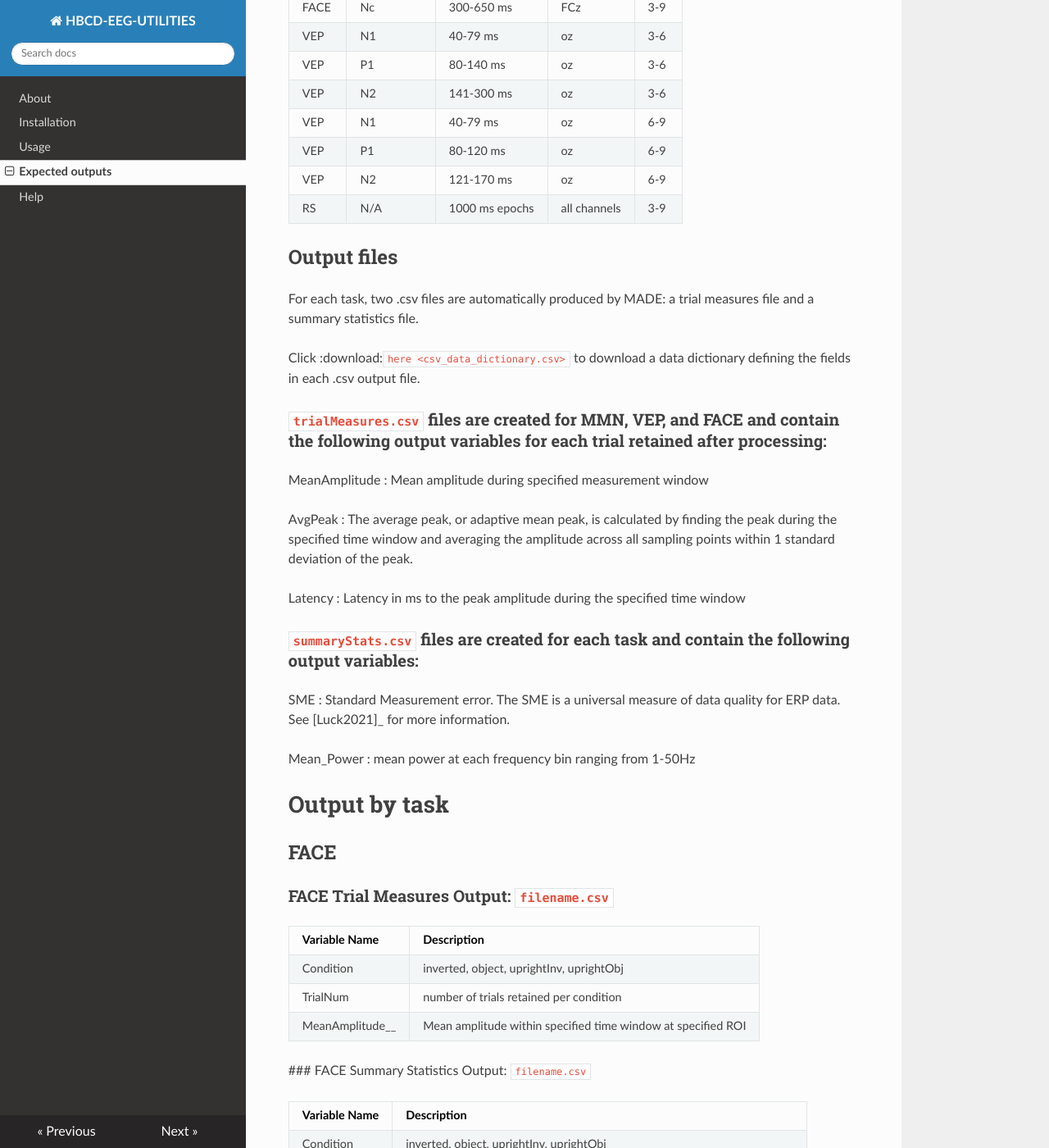
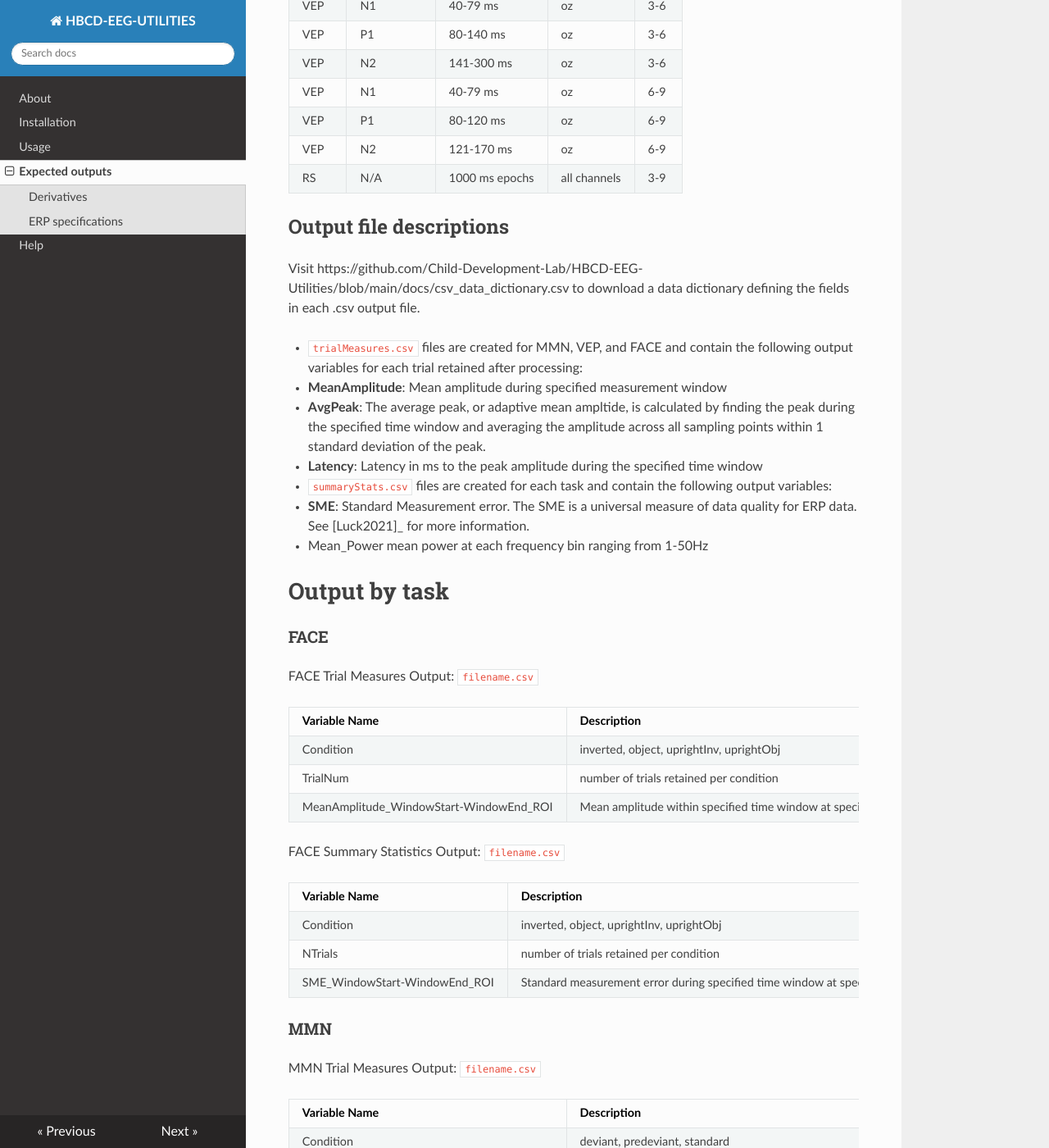
Before and after one commit to Child-Development-Lab/HBCD-EEG-Utilities, an MkDocs documentation site: the page built from docs/expected-outputs.md, in a window 1280 px wide and 1400 px high, scrolled down 1468 px. Shown: the whole window at 82% size. Built offline with MkDocs 1.6.1, drawn with Linux system fonts in a browser that asks for light colours; nearby versions of some CDN libraries; some of the changed text lies outside the part shown.

Commit message:
Update expected-outputs.md

```diff
--- a/docs/expected-outputs.md
+++ b/docs/expected-outputs.md
@@ -46,101 +46,94 @@
 | VEP  | N1        | 40-79 ms      | oz   | 6-9 |
 | VEP  | P1        | 80-120 ms     | oz   | 6-9 |
 | VEP  | N2        | 121-170 ms    | oz   | 6-9 |
-| RS   | N/A       | 1000 ms epochs| all channels   | 3-9 | power |
+| RS   | N/A       | 1000 ms epochs| all channels   | 3-9 |
 
 
-## Output files
+## Output file descriptions
 
-For each task, two .csv files are automatically produced by MADE: a trial measures file and a summary statistics file.
+Visit https://github.com/Child-Development-Lab/HBCD-EEG-Utilities/blob/main/docs/csv_data_dictionary.csv to download a data dictionary defining the fields in each .csv output file.
 
-Click :download:`here <csv_data_dictionary.csv>` to download a data dictionary defining the fields in each .csv output file.
+- ``trialMeasures.csv`` files are created for MMN, VEP, and FACE and contain the following output variables for each trial retained after processing:
 
-### ``trialMeasures.csv`` files are created for MMN, VEP, and FACE and contain the following output variables for each trial retained after processing:
+- **MeanAmplitude**: Mean amplitude during specified measurement window
 
-MeanAmplitude
-: Mean amplitude during specified measurement window
+- **AvgPeak**: The average peak, or adaptive mean ampltide, is calculated by finding the peak during the specified time window and averaging the amplitude across all sampling points within 1 standard deviation of the peak.
 
-AvgPeak
-: The average peak, or adaptive mean peak, is calculated by finding the peak during the specified time window and averaging the amplitude across all sampling points within 1 standard deviation of the peak.
+- **Latency**: Latency in ms to the peak amplitude during the specified time window
 
-Latency
-: Latency in ms to the peak amplitude during the specified time window
+- ``summaryStats.csv`` files are created for each task and contain the following output variables:
 
+- **SME**: Standard Measurement error. The SME is a universal measure of data quality for ERP data. See [Luck2021]_ for more information.
 
-### ``summaryStats.csv`` files are created for each task and contain the following output variables:
-
-SME
-: Standard Measurement error. The SME is a universal measure of data quality for ERP data. See [Luck2021]_ for more information.
-
-Mean_Power
-: mean power at each frequency bin ranging from 1-50Hz
+- Mean_Power
+ mean power at each frequency bin ranging from 1-50Hz
 
 # Output by task
 
-## FACE
+### FACE
 
-### FACE Trial Measures Output: `filename.csv`
+FACE Trial Measures Output: `filename.csv`
 
 | Variable Name | Description                              |
 |---------------|------------------------------------------|
 | Condition | inverted, object, uprightInv, uprightObj |
 | TrialNum | number of trials retained per condition |
-| MeanAmplitude_<WindowStart-WindowEnd>_<ROI> | Mean amplitude within specified time window at specified ROI |
+| MeanAmplitude_WindowStart-WindowEnd_ROI | Mean amplitude within specified time window at specified ROI |
 
 
- ### FACE Summary Statistics Output: `filename.csv`
+FACE Summary Statistics Output: `filename.csv`
 
 | Variable Name | Description                              |
 |---------------|------------------------------------------|
 | Condition | inverted, object, uprightInv, uprightObj |
 | NTrials | number of trials retained per condition |
-| SME_<WindowStart-WindowEnd>_<ROI> | Standard measurement error during specified time window at specified ROI |
+| SME_WindowStart-WindowEnd_ROI | Standard measurement error during specified time window at specified ROI |
 
 
-## MMN
+### MMN
 
-### MMN Trial Measures Output: `filename.csv`
+MMN Trial Measures Output: `filename.csv`
 
 | Variable Name | Description                              |
 |---------------|------------------------------------------|
 | Condition | deviant, predeviant, standard |
 | TrialNum | number of trials retained per condition |
-| MeanAmplitude_<WindowStart-WindowEnd>_<ROI> | Mean amplitude within specified time window at specified ROI |
-| Peak_<WindowStart-WindowEnd>_<ROI> | Adaptive mean amplitude within specified time window at specified ROI |
-| Latency_<WindowStart-WindowEnd>_<ROI> | Latency to peak within specified time window at specified ROI |
+| MeanAmplitude_WindowStart-WindowEnd_ROI | Mean amplitude within specified time window at specified ROI |
+| Peak_WindowStart-WindowEnd_ROI | Adaptive mean amplitude within specified time window at specified ROI |
+| Latency_WindowStart-WindowEnd_ROI | Latency to peak within specified time window at specified ROI |
 
-### MMN Summary Statistics Output: `filename.csv`
+MMN Summary Statistics Output: `filename.csv`
 
 | Variable Name | Description                              |
 |---------------|------------------------------------------|
 | Condition | deviant, predeviant, standard |
 | NTrials | number of trials retained per condition |
-| SME_<WindowStart-WindowEnd>_<ROI> | Standard measurement error during specified time window at specified ROI |
+| SME_WindowStart-WindowEnd_ROI | Standard measurement error during specified time window at specified ROI |
 
 
-## Visual Evoked Potential
+### Visual Evoked Potential
 
-### VEP Trial Measures Output: `filename.csv`
+VEP Trial Measures Output: `filename.csv`
 
 | Variable Name | Description                              |
 |---------------|------------------------------------------|
 | Condition | VEP |
 | TrialNum | number of trials retained per condition |
-| MeanAmplitude_<WindowStart-WindowEnd>_<ROI> | Mean amplitude within specified time window at specified ROI |
-| Peak_<WindowStart-WindowEnd>_<ROI> | Adaptive mean amplitude within specified time window at specified ROI |
-| Latency_<WindowStart-WindowEnd>_<ROI> | Latency to peak within specified time window at specified ROI |
+| MeanAmplitude_WindowStart-WindowEnd_ROI | Mean amplitude within specified time window at specified ROI |
+| Peak_WindowStart-WindowEnd_ROI | Adaptive mean amplitude within specified time window at specified ROI |
+| Latency_WindowStart-WindowEnd_ROI | Latency to peak within specified time window at specified ROI |
 
-## VEP Summary Statistics Output: `filename.csv`
+VEP Summary Statistics Output: `filename.csv`
 
 | Variable Name | Description                              |
 |---------------|------------------------------------------|
 | Condition | VEP |
 | NTrials | number of trials retained per condition |
-| SME_<WindowStart-WindowEnd>_<ROI> | Standard measurement error during specified time window at specified ROI |
+| SME_WindowStart-WindowEnd_ROI | Standard measurement error during specified time window at specified ROI |
 
-## Resting State
+### Resting State
 
-### RS Summary Statistics Output: `rs_SummaryStats.csv`
+RS Summary Statistics Output: `rs_SummaryStats.csv`
 
 | Variable Name | Description                              |
 |---------------|------------------------------------------|
```
Also changed, not shown: other parts of docs/expected-outputs.md (+2 -2 lines).
